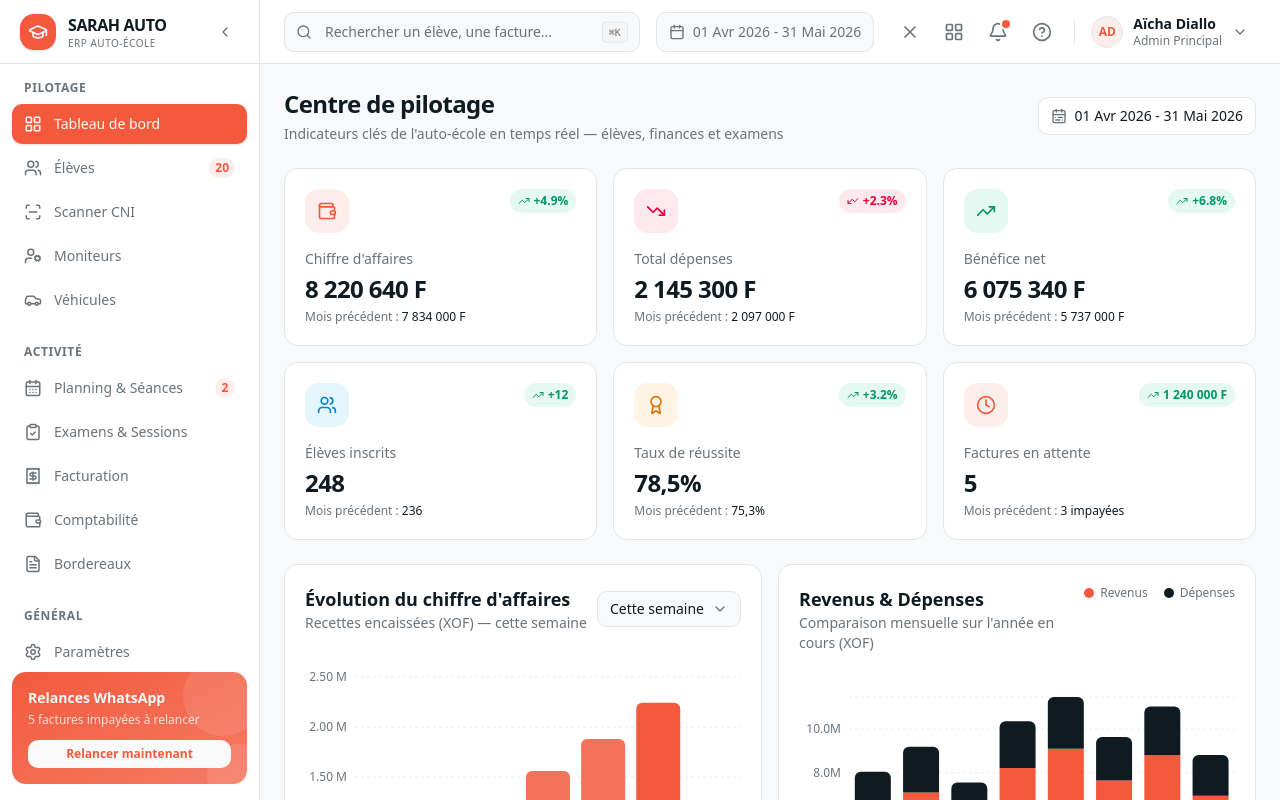
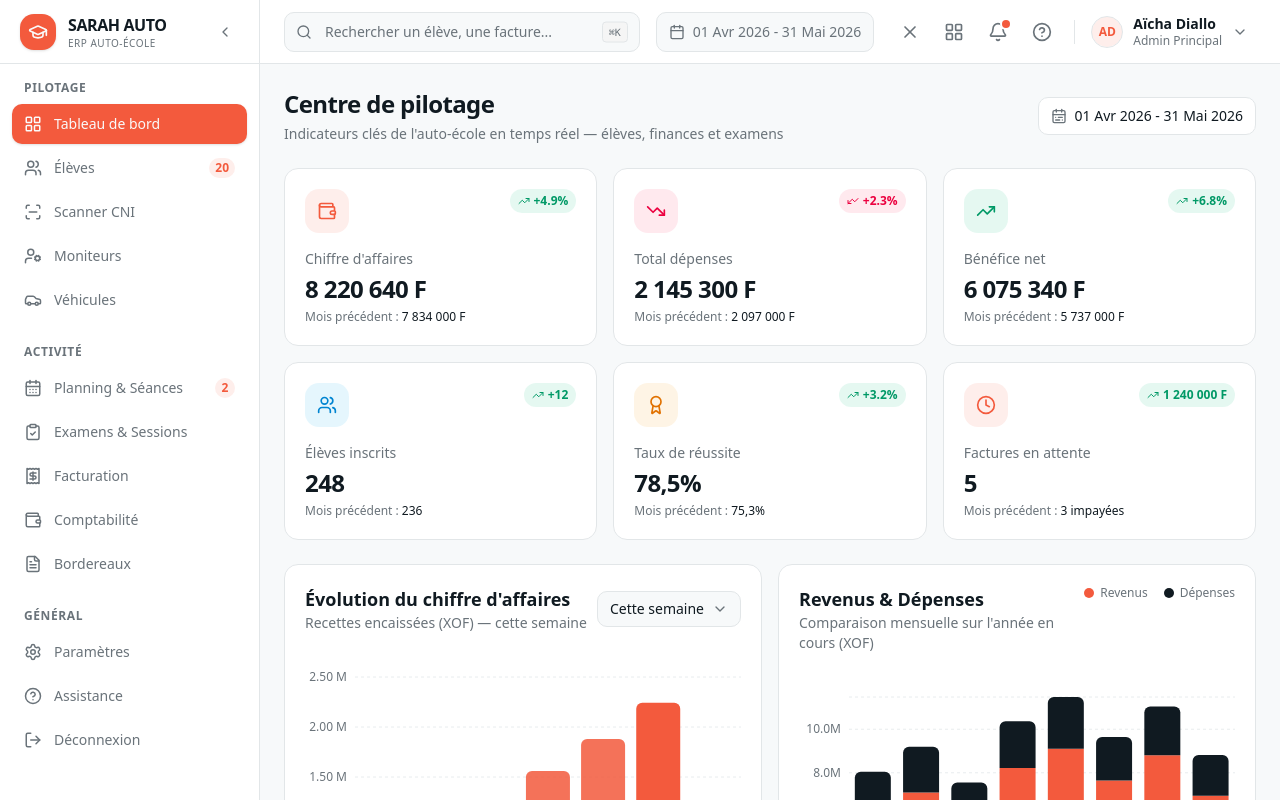
Before and after one commit to rwandadream/Auto-Ecole, a Next.js app: page / in a window 1280 px wide. Built offline with nearby package versions, Linux system fonts and the light colour scheme.

Commit message:
76a76c6b-c978-4ce4-ba57-0f8ddbca97d8

```diff
--- a/src/components/dashboard/sidebar.tsx
+++ b/src/components/dashboard/sidebar.tsx
@@ -155,30 +155,6 @@ export function Sidebar() {
           </div>
         ))}
       </nav>
-
-      {/* Upgrade Card */}
-      {!collapsed && (
-        <div className="px-3 pb-4">
-          <div className="relative overflow-hidden rounded-xl bg-gradient-to-br from-primary to-primary/80 p-4">
-            <div className="relative z-10">
-              <p className="text-sm font-semibold text-primary-foreground">
-                Relances WhatsApp
-              </p>
-              <p className="mt-1 text-xs text-primary-foreground/80">
-                5 factures impayées à relancer
-              </p>
-              <button
-                onClick={() => setActiveView('facturation')}
-                className="mt-3 w-full rounded-lg bg-primary-foreground px-3 py-1.5 text-xs font-semibold text-primary transition-colors hover:bg-primary-foreground/90"
-              >
-                Relancer maintenant
-              </button>
-            </div>
-            <div className="absolute -right-4 -top-4 h-20 w-20 rounded-full bg-primary-foreground/10" />
-            <div className="absolute -bottom-6 -right-6 h-16 w-16 rounded-full bg-primary-foreground/10" />
-          </div>
-        </div>
-      )}
     </aside>
   )
 }
```
